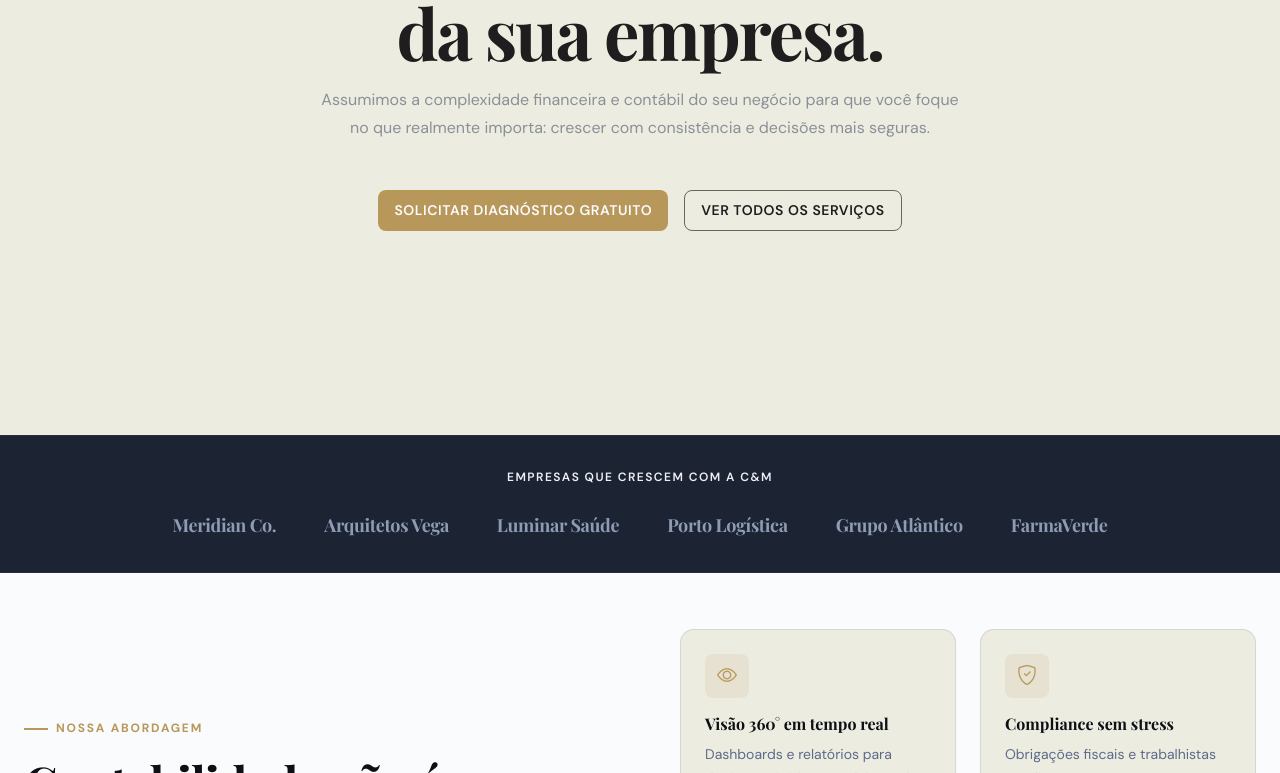
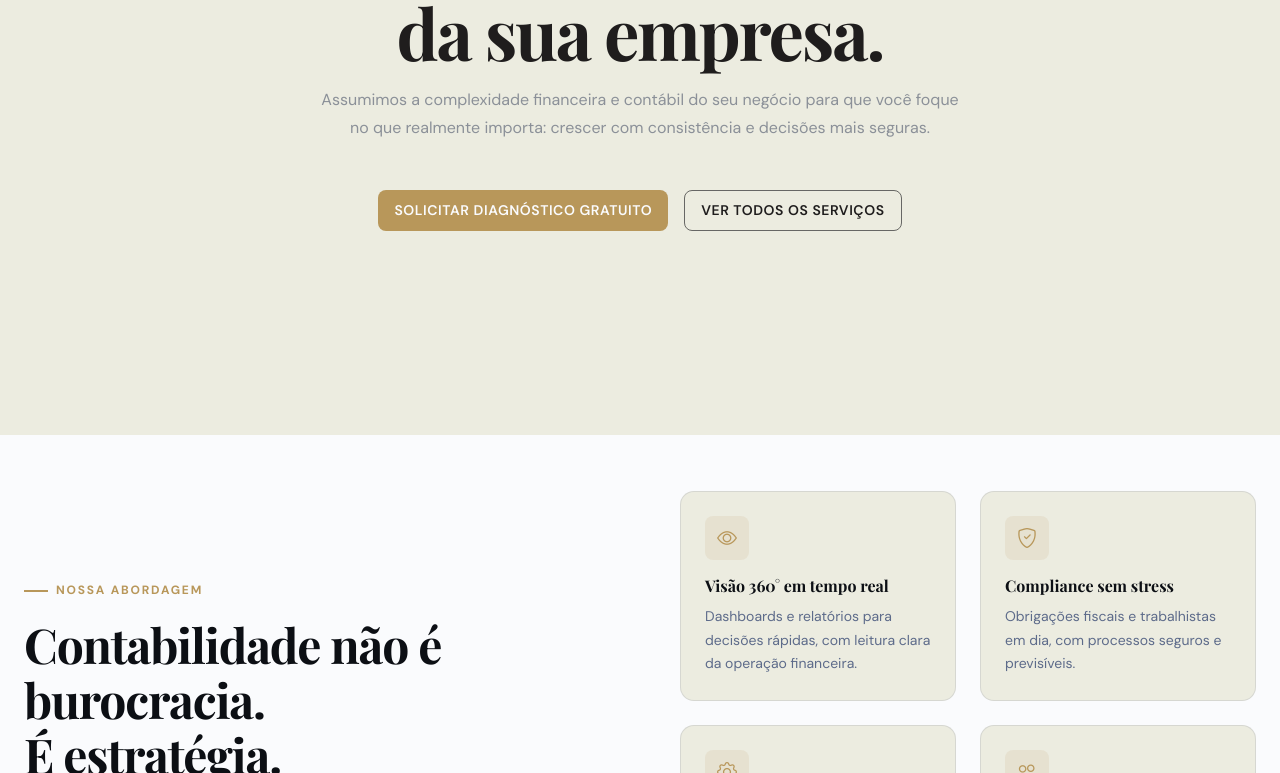
Before and after one commit to ByPhilipee/repo-front-cm, a React (Vite) app: page / in a window 1280 px wide. Shown: the part 437-1210 px from the top of the page. Built offline with nearby package versions, Linux system fonts and the light colour scheme; a web font is replaced by a local one.

Commit message:
feat: removido o trustStrip

```diff
--- a/src/components/Home/TrustStrip.jsx
+++ /dev/null
@@ -1,19 +0,0 @@
-import { trustPartners } from '../../utils/site';
-import styles from './TrustStrip.module.css';
-
-export default function TrustStrip() {
-  return (
-    <section className={styles.trustStrip} aria-label="Empresas que confiam na C&M">
-      <div className="container-main">
-        <p className={styles.trustLabel}>Empresas que crescem com a C&amp;M</p>
-        <ul className={styles.trustLogos} role="list" aria-label="Clientes">
-          {trustPartners.map((partner) => (
-            <li key={partner} className={styles.trustLogoItem} role="listitem">
-              {partner}
-            </li>
-          ))}
-        </ul>
-      </div>
-    </section>
-  );
-}
--- a/src/components/Home/TrustStrip.module.css
+++ /dev/null
@@ -1,39 +0,0 @@
-.trustStrip {
-  background: var(--color-ink-muted);
-  border-top: 1px solid rgba(255, 255, 255, 0.05);
-  border-bottom: 1px solid rgba(255, 255, 255, 0.05);
-  padding: var(--space-8) 0;
-}
-
-.trustLabel {
-  font-size: var(--text-xs);
-  font-weight: 600;
-  letter-spacing: 0.12em;
-  text-transform: uppercase;
-  color: var(--color-mist);
-  margin-bottom: var(--space-6);
-  text-align: center;
-}
-
-.trustLogos {
-  display: flex;
-  align-items: center;
-  justify-content: center;
-  gap: var(--space-12);
-  flex-wrap: wrap;
-}
-
-.trustLogoItem {
-  font-family: var(--font-display);
-  font-size: var(--text-lg);
-  font-weight: 700;
-  color: var(--color-slate-light);
-  letter-spacing: -0.02em;
-  white-space: nowrap;
-}
-
-@media (max-width: 992px) {
-  .trustLogos {
-    gap: var(--space-8);
-  }
-}
--- a/src/pages/Home/Home.jsx
+++ b/src/pages/Home/Home.jsx
@@ -1,5 +1,4 @@
 import Hero from '../../components/Home/Hero';
-import TrustStrip from '../../components/Home/TrustStrip';
 import Approach from '../../components/Home/Approach';
 import ServicesSection from '../../components/Home/ServicesSection';
 import Results from '../../components/Home/Results';
@@ -11,7 +10,6 @@ export default function Home() {
   return (
     <div className={styles.page}>
       <Hero />
-      <TrustStrip />
       <Approach />
       <ServicesSection />
       <Results />
```
